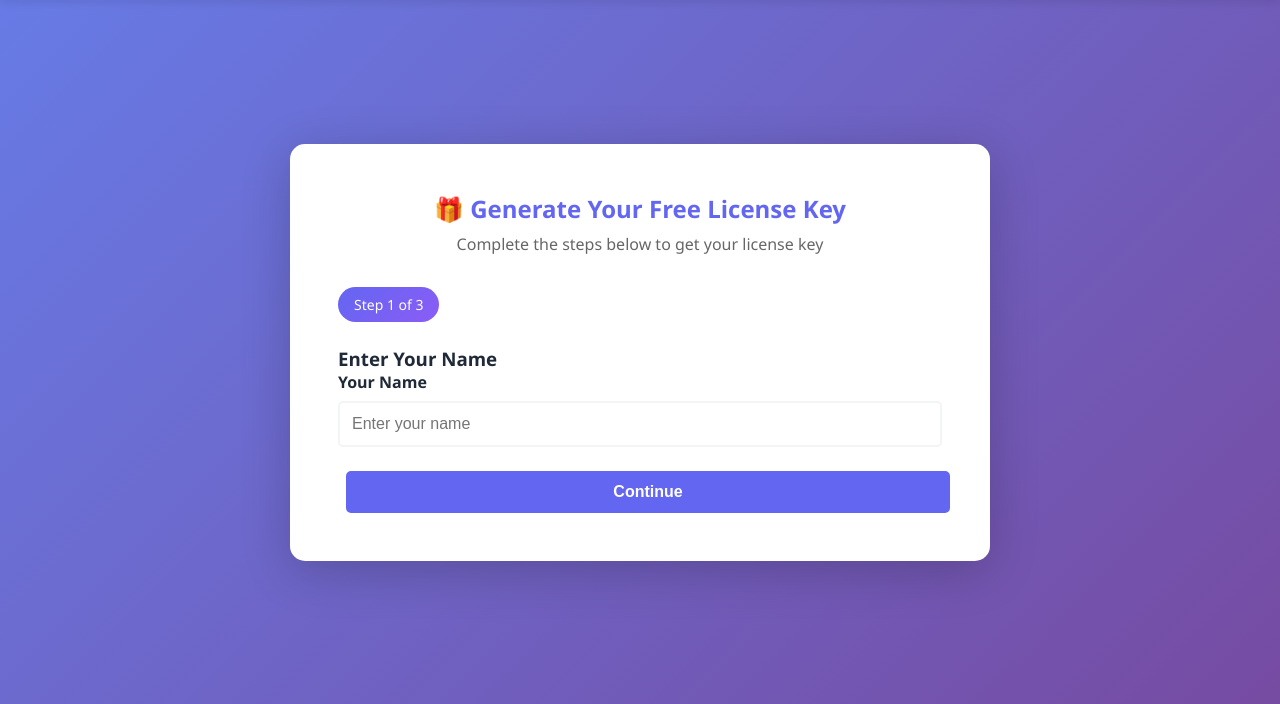
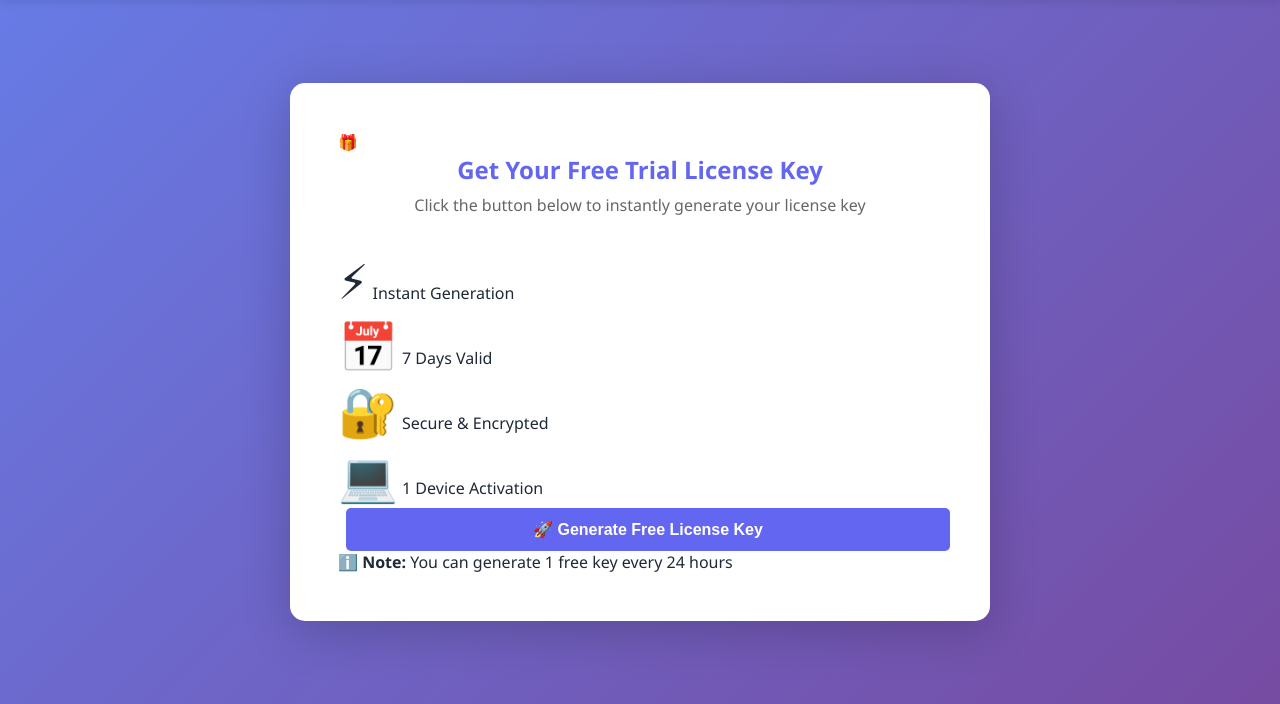
Before and after one commit to trianaq765-cmd/KEY-SISTEM2, a Flask app: page /get-key in a window 1280 px wide. Shown: the part 129-833 px from the top of the page. Run offline with Flask 3, Linux system fonts and the light colour scheme.

Commit message:
Update get-key.html

```diff
--- a/templates/get-key.html
+++ b/templates/get-key.html
@@ -21,122 +21,148 @@
 
     <div class="container">
         <div class="get-key-container">
-            <div class="get-key-box">
-                <h2>🎁 Generate Your Free License Key</h2>
-                <p class="subtitle">Complete the steps below to get your license key</p>
-
-                <div id="step1" class="step-container">
-                    <div class="step-number">Step 1 of 3</div>
-                    <h3>Enter Your Name</h3>
-                    <form id="nameForm" onsubmit="submitName(event)">
-                        <div class="form-group">
-                            <label>Your Name</label>
-                            <input type="text" id="user_name" placeholder="Enter your name" required>
-                        </div>
-                        <button type="submit" class="btn btn-primary btn-block">Continue</button>
-                    </form>
+            <!-- Initial State -->
+            <div id="initialState" class="get-key-box">
+                <div class="key-hero">
+                    <div class="hero-icon">🎁</div>
+                    <h2>Get Your Free Trial License Key</h2>
+                    <p class="subtitle">Click the button below to instantly generate your license key</p>
                 </div>
 
-                <div id="step2" class="step-container" style="display: none;">
-                    <div class="step-number">Step 2 of 3</div>
-                    <h3>🔐 Verify You're Human</h3>
-                    <p>Complete one of the verification methods below:</p>
+                <div class="key-features">
+                    <div class="feature-item">
+                        <span class="feature-icon">⚡</span>
+                        <span>Instant Generation</span>
+                    </div>
+                    <div class="feature-item">
+                        <span class="feature-icon">📅</span>
+                        <span>7 Days Valid</span>
+                    </div>
+                    <div class="feature-item">
+                        <span class="feature-icon">🔐</span>
+                        <span>Secure & Encrypted</span>
+                    </div>
+                    <div class="feature-item">
+                        <span class="feature-icon">💻</span>
+                        <span>1 Device Activation</span>
+                    </div>
+                </div>
 
-                    <div class="verification-methods">
-                        <div class="verify-card" onclick="completeVerification('captcha')">
-                            <div class="verify-icon">🤖</div>
-                            <h4>Simple Captcha</h4>
-                            <p>Solve a simple math problem</p>
-                            <button class="btn btn-primary">Verify Now</button>
+                <button onclick="checkAndGenerate()" class="btn btn-primary btn-large btn-block" id="generateBtn">
+                    <span class="btn-icon">🚀</span> Generate Free License Key
+                </button>
+
+                <div class="info-note">
+                    <strong>ℹ️ Note:</strong> You can generate 1 free key every 24 hours
+                </div>
+            </div>
+
+            <!-- Loading State -->
+            <div id="loadingState" class="get-key-box" style="display: none;">
+                <div class="loading-animation">
+                    <div class="spinner"></div>
+                    <h3>Generating Your License Key...</h3>
+                    <p>Please wait a moment</p>
+                </div>
+            </div>
+
+            <!-- Success State -->
+            <div id="successState" class="get-key-box" style="display: none;">
+                <div class="success-header">
+                    <div class="success-icon">✅</div>
+                    <h2>License Key Generated!</h2>
+                    <p class="subtitle">Your free trial key is ready to use</p>
+                </div>
+
+                <div class="key-result">
+                    <div class="key-label">Your License Key:</div>
+                    <div class="key-display-large">
+                        <input type="text" id="generatedKeyValue" readonly>
+                        <button onclick="copyGeneratedKey()" class="btn btn-success" id="copyBtn">
+                            📋 Copy
+                        </button>
+                    </div>
+
+                    <div class="key-details">
+                        <div class="detail-row">
+                            <span class="label">🎫 Type:</span>
+                            <span class="badge badge-trial">FREE TRIAL</span>
                         </div>
-
-                        <div class="verify-card" onclick="completeVerification('wait')">
-                            <div class="verify-icon">⏱️</div>
-                            <h4>Wait Timer</h4>
-                            <p>Wait 10 seconds (easiest)</p>
-                            <button class="btn btn-secondary">Start Timer</button>
+                        <div class="detail-row">
+                            <span class="label">📅 Generated:</span>
+                            <span id="keyGenerated"></span>
+                        </div>
+                        <div class="detail-row">
+                            <span class="label">⏰ Valid Until:</span>
+                            <span id="keyExpiry"></span>
+                        </div>
+                        <div class="detail-row">
+                            <span class="label">🔄 Max Activations:</span>
+                            <span>1 device</span>
+                        </div>
+                        <div class="detail-row">
+                            <span class="label">📊 Status:</span>
+                            <span class="badge badge-active">ACTIVE</span>
                         </div>
                     </div>
 
-                    <div id="captchaModal" class="modal" style="display: none;">
-                        <div class="modal-content">
-                            <h3>Solve This Math Problem</h3>
-                            <div id="mathProblem" class="math-problem"></div>
-                            <input type="number" id="captchaAnswer" placeholder="Enter answer">
-                            <button onclick="checkCaptcha()" class="btn btn-primary">Submit</button>
-                            <button onclick="closeCaptcha()" class="btn btn-secondary">Cancel</button>
-                        </div>
-                    </div>
-
-                    <div id="timerModal" class="modal" style="display: none;">
-                        <div class="modal-content">
-                            <h3>⏱️ Please Wait</h3>
-                            <div class="timer-display" id="timerDisplay">10</div>
-                            <p>Your key will be generated in <span id="countdown">10</span> seconds...</p>
-                            <div class="progress-bar">
-                                <div class="progress-fill" id="progressFill"></div>
-                            </div>
-                        </div>
+                    <div class="key-actions">
+                        <a href="/verify" class="btn btn-primary">
+                            <span class="btn-icon">✅</span> Verify This Key
+                        </a>
+                        <button onclick="downloadKey()" class="btn btn-secondary">
+                            <span class="btn-icon">💾</span> Download Info
+                        </button>
                     </div>
                 </div>
 
-                <div id="step3" class="step-container" style="display: none;">
-                    <div class="step-number">Step 3 of 3</div>
-                    <h3>✅ Your License Key is Ready!</h3>
+                <div class="warning-box">
+                    <strong>⚠️ Important Instructions:</strong>
+                    <ul>
+                        <li><strong>Save this key securely</strong> - You won't be able to see it again</li>
+                        <li>This is a <strong>trial key valid for 7 days</strong></li>
+                        <li>Can be activated on <strong>1 device only</strong></li>
+                        <li>You can generate another key in <strong>24 hours</strong></li>
+                        <li>For premium/extended keys, contact admin</li>
+                    </ul>
+                </div>
 
-                    <div class="key-result">
-                        <div class="key-display-large">
-                            <input type="text" id="generatedKeyValue" readonly>
-                            <button onclick="copyGeneratedKey()" class="btn btn-success">📋 Copy Key</button>
-                        </div>
+                <button onclick="resetForm()" class="btn btn-secondary btn-block" style="margin-top: 1rem;">
+                    ← Back to Home
+                </button>
+            </div>
 
-                        <div class="key-details">
-                            <div class="detail-row">
-                                <span class="label">👤 Name:</span>
-                                <span id="keyUserName"></span>
-                            </div>
-                            <div class="detail-row">
-                                <span class="label">🎫 Type:</span>
-                                <span class="badge badge-trial">FREE TRIAL</span>
-                            </div>
-                            <div class="detail-row">
-                                <span class="label">📅 Valid Until:</span>
-                                <span id="keyExpiry"></span>
-                            </div>
-                            <div class="detail-row">
-                                <span class="label">🔄 Activations:</span>
-                                <span>1 device</span>
-                            </div>
-                        </div>
+            <!-- Rate Limit State -->
+            <div id="rateLimitState" class="get-key-box" style="display: none;">
+                <div class="rate-limit-content">
+                    <div class="rate-limit-icon">⏳</div>
+                    <h2>Rate Limit Reached</h2>
+                    <p>You've already generated a free key today</p>
 
-                        <div class="key-actions">
-                            <a href="/verify" class="btn btn-primary">Verify This Key</a>
-                            <button onclick="resetForm()" class="btn btn-secondary">Generate Another</button>
-                        </div>
+                    <div class="countdown-box">
+                        <div class="countdown-label">Next key available in:</div>
+                        <div class="countdown-timer" id="rateLimitTimer">23:59:59</div>
                     </div>
 
-                    <div class="warning-box">
-                        <strong>⚠️ Important:</strong>
-                        <ul>
-                            <li>Save this key securely</li>
-                            <li>This is a trial key valid for 7 days</li>
-                            <li>You can only generate 1 key per day</li>
-                            <li>For premium keys, contact admin</li>
-                        </ul>
+                    <div class="rate-limit-info">
+                        <p><strong>Why the limit?</strong></p>
+                        <p>To ensure fair usage, each user can generate 1 free trial key per day.</p>
                     </div>
+
+                    <div class="upgrade-section">
+                        <h3>Need More Keys?</h3>
+                        <p>Upgrade to premium for unlimited key generation</p>
+                        <a href="/admin" class="btn btn-primary">Contact Admin</a>
+                    </div>
+
+                    <button onclick="goHome()" class="btn btn-secondary btn-block" style="margin-top: 1rem;">
+                        ← Back to Home
+                    </button>
                 </div>
-            </div>
-
-            <div id="rateLimitWarning" class="rate-limit-warning" style="display: none;">
-                <h3>⏳ Rate Limit Reached</h3>
-                <p>You've already generated a key today. Please try again in:</p>
-                <div class="countdown-timer" id="rateLimitTimer">23:59:59</div>
-                <p class="small-text">Want more keys? Contact admin for premium access</p>
             </div>
         </div>
     </div>
 
-    <script src="{{ url_for('static', filename='js/script.js') }}"></script>
     <script src="{{ url_for('static', filename='js/key-generator.js') }}"></script>
 </body>
 </html>
```
